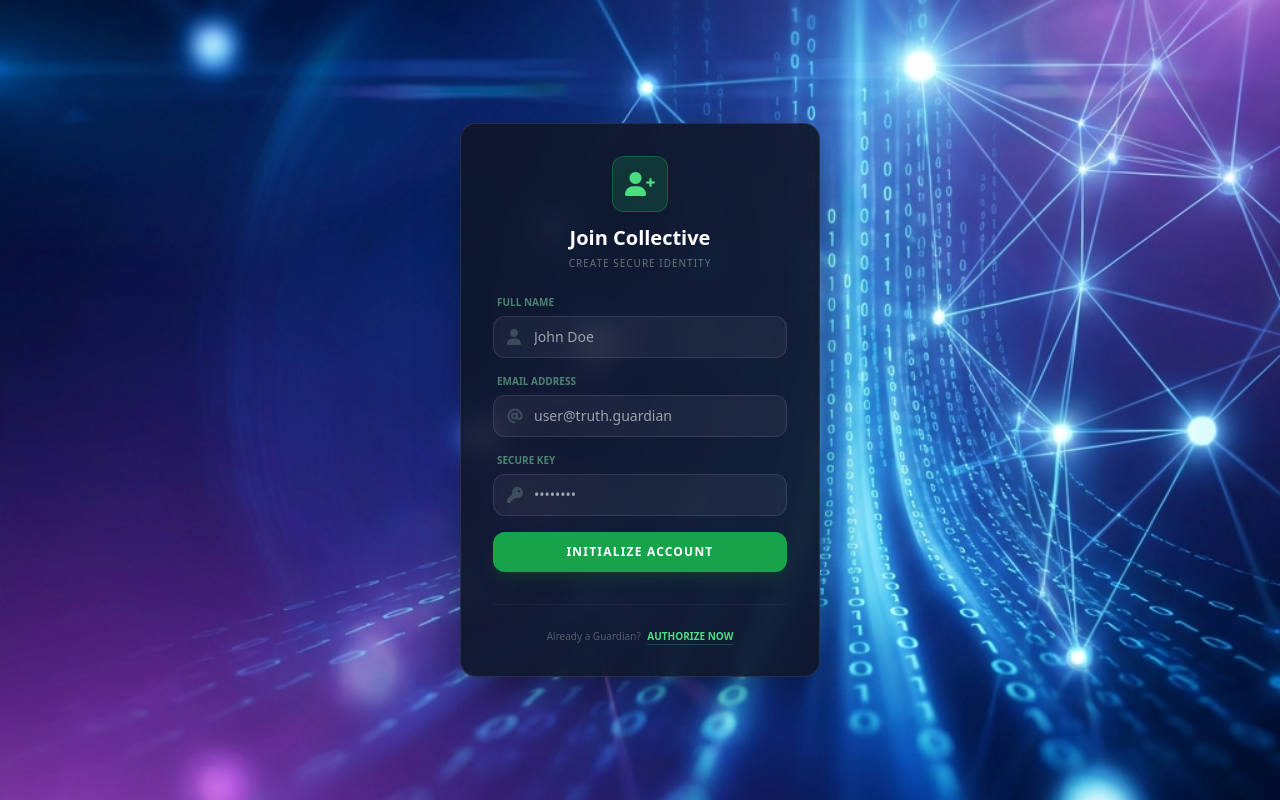
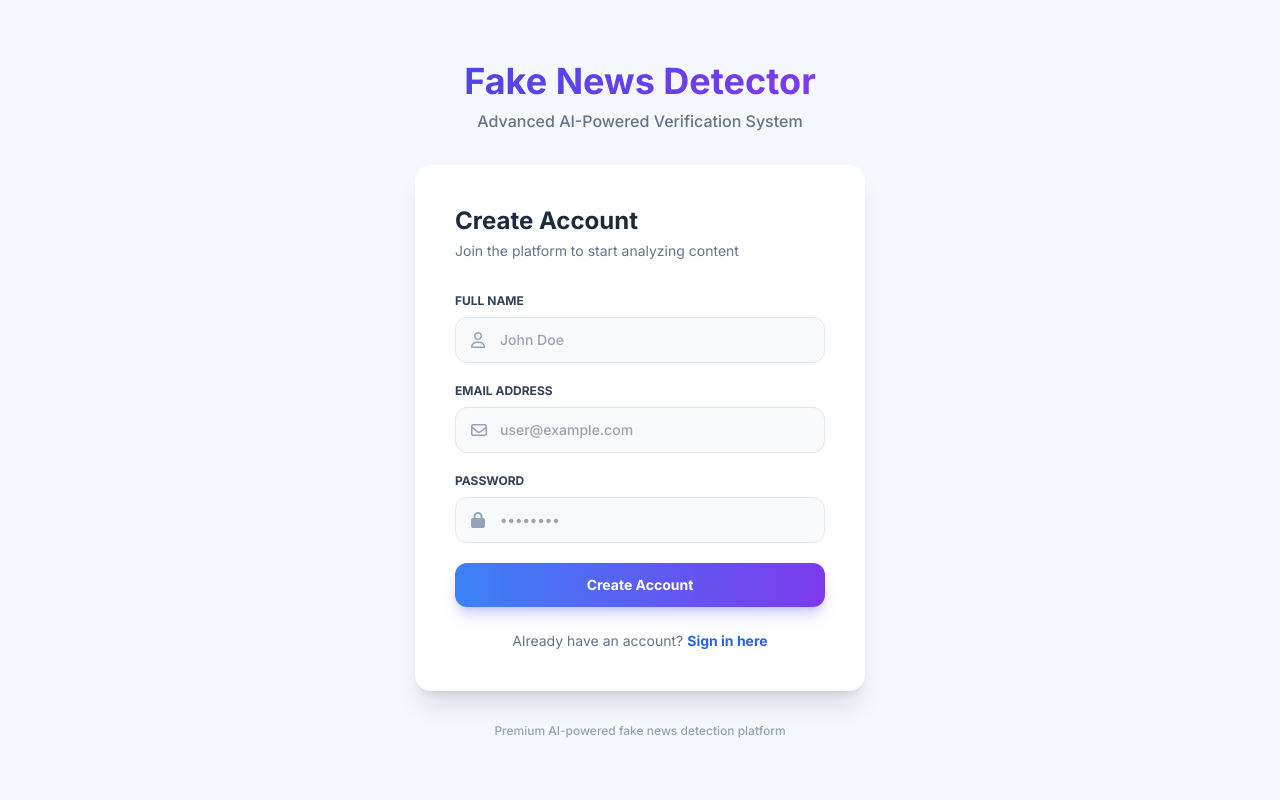
Before and after one commit to Thenuja1907/fake-news-detector, a Flask app: page /register in a window 1280 px wide. Run offline with Flask 3, Linux system fonts and the light colour scheme; some libraries are stand-ins or nearby versions.

Commit message:
Implement user authentication with new login and registration pages, mock data, and backend routes.

```diff
--- a/backend/app/templates/register.html
+++ b/backend/app/templates/register.html
@@ -4,54 +4,50 @@
 <head>
     <meta charset="UTF-8">
     <meta name="viewport" content="width=device-width, initial-scale=1.0">
-    <title>Register | Truth Guardian</title>
+    <title>Fake News Detector | Register</title>
     <script src="https://cdn.tailwindcss.com"></script>
-    <link rel="stylesheet" href="https://cdnjs.cloudflare.com/ajax/libs/font-awesome/6.0.0/css/all.min.css">
+    <link rel="stylesheet" href="https://cdnjs.cloudflare.com/ajax/libs/font-awesome/6.4.0/css/all.min.css">
+    <link href="https://fonts.googleapis.com/css2?family=Inter:wght@300;400;500;600;700&display=swap" rel="stylesheet">
     <style>
         body {
-            background: #0f172a url('/static/images/tech_bg.png') no-repeat center center fixed;
-            background-size: cover;
-            color: #f8fafc;
+            font-family: 'Inter', sans-serif;
         }
 
-        .glass-card {
-            background: rgba(15, 23, 42, 0.9);
-            backdrop-filter: blur(12px);
-            -webkit-backdrop-filter: blur(12px);
-            border: 1px solid rgba(255, 255, 255, 0.1);
-            box-shadow: 0 25px 50px -12px rgba(0, 0, 0, 0.5);
+        .gradient-text {
+            background: linear-gradient(90deg, #4f46e5, #7c3aed);
+            -webkit-background-clip: text;
+            background-clip: text;
+            -webkit-text-fill-color: transparent;
         }
 
-        .input-field {
-            background: rgba(255, 255, 255, 0.05);
-            border: 1px solid rgba(255, 255, 255, 0.1);
-            color: #ffffff;
-        }
-
-        .input-field:focus {
-            border-color: #10b981;
-            background: rgba(255, 255, 255, 0.1);
+        .btn-primary {
+            background: linear-gradient(90deg, #3b82f6, #7c3aed);
         }
     </style>
 </head>
 
-<body class="font-sans min-h-screen flex items-center justify-center p-4">
+<body class="bg-indigo-50/50 min-h-screen flex flex-col items-center justify-center p-4">
 
-    <div class="glass-card p-6 md:p-8 rounded-2xl w-full max-w-[360px]">
-        <div class="text-center mb-6">
-            <div
-                class="w-14 h-14 bg-green-600/20 text-green-400 rounded-xl flex items-center justify-center mx-auto mb-3 text-2xl border border-green-500/30">
-                <i class="fa-solid fa-user-plus"></i>
-            </div>
-            <h1 class="text-xl font-bold text-white">Join Collective</h1>
-            <p class="text-green-100/40 text-[10px] uppercase tracking-widest mt-1">Create Secure Identity</p>
+    <!-- Brand Header -->
+    <div class="text-center mb-8">
+        <h1 class="text-4xl font-bold gradient-text mb-2">Fake News Detector</h1>
+        <p class="text-slate-500 font-medium">Advanced AI-Powered Verification System</p>
+    </div>
+
+    <!-- Register Card -->
+    <div class="bg-white rounded-2xl shadow-xl w-full max-w-[450px] p-10 relative overflow-hidden">
+
+        <div class="mb-8">
+            <h2 class="text-2xl font-bold text-slate-800">Create Account</h2>
+            <p class="text-slate-500 text-sm mt-1">Join the platform to start analyzing content</p>
         </div>
 
+        <!-- Flash Messages -->
         {% with messages = get_flashed_messages(with_categories=true) %}
         {% if messages %}
         {% for category, message in messages %}
         <div
-            class="mb-4 p-2.5 rounded-lg text-[11px] font-bold flex items-center gap-2 {{ 'bg-red-500/20 text-red-300' if category == 'error' else 'bg-green-500/20 text-green-300' }}">
+            class="mb-6 p-3 rounded-lg text-xs font-bold flex items-center gap-2 {{ 'bg-red-50 text-red-600' if category == 'error' else 'bg-green-50 text-green-600' }}">
             <i class="fa-solid {{ 'fa-circle-exclamation' if category == 'error' else 'fa-circle-check' }}"></i>
             {{ message }}
         </div>
@@ -59,57 +55,54 @@
         {% endif %}
         {% endwith %}
 
-        <form action="/register" method="POST" class="space-y-4">
+        <form action="/register" method="POST" class="space-y-5">
             <div>
-                <label class="block text-[10px] font-black text-green-300/50 uppercase mb-1.5 ml-1">Full Name</label>
-                <div class="relative group">
-                    <i
-                        class="fa-solid fa-user absolute left-3.5 top-1/2 -translate-y-1/2 text-green-200/20 group-focus-within:text-green-400 transition-colors"></i>
+                <label class="block text-xs font-bold text-slate-700 uppercase mb-2">Full Name</label>
+                <div class="relative">
+                    <i class="fa-regular fa-user absolute left-4 top-1/2 -translate-y-1/2 text-slate-400"></i>
                     <input type="text" name="username"
-                        class="input-field w-full pl-10 p-2.5 rounded-xl text-sm focus:outline-none focus:ring-1 focus:ring-green-500/50"
+                        class="w-full bg-slate-50 border border-slate-200 rounded-xl py-3 pl-11 pr-4 text-sm font-medium focus:ring-2 focus:ring-indigo-500 focus:border-indigo-500 outline-none transition-all"
                         placeholder="John Doe" required>
                 </div>
             </div>
 
             <div>
-                <label class="block text-[10px] font-black text-green-300/50 uppercase mb-1.5 ml-1">Email
-                    Address</label>
-                <div class="relative group">
-                    <i
-                        class="fa-solid fa-at absolute left-3.5 top-1/2 -translate-y-1/2 text-green-200/20 group-focus-within:text-green-400 transition-colors"></i>
+                <label class="block text-xs font-bold text-slate-700 uppercase mb-2">Email Address</label>
+                <div class="relative">
+                    <i class="fa-regular fa-envelope absolute left-4 top-1/2 -translate-y-1/2 text-slate-400"></i>
                     <input type="email" name="email"
-                        class="input-field w-full pl-10 p-2.5 rounded-xl text-sm focus:outline-none focus:ring-1 focus:ring-green-500/50"
-                        placeholder="user@truth.guardian" required>
+                        class="w-full bg-slate-50 border border-slate-200 rounded-xl py-3 pl-11 pr-4 text-sm font-medium focus:ring-2 focus:ring-indigo-500 focus:border-indigo-500 outline-none transition-all"
+                        placeholder="user@example.com" required>
                 </div>
             </div>
 
             <div>
-                <label class="block text-[10px] font-black text-green-300/50 uppercase mb-1.5 ml-1">Secure Key</label>
-                <div class="relative group">
-                    <i
-                        class="fa-solid fa-key absolute left-3.5 top-1/2 -translate-y-1/2 text-green-200/20 group-focus-within:text-green-400 transition-colors"></i>
+                <label class="block text-xs font-bold text-slate-700 uppercase mb-2">Password</label>
+                <div class="relative">
+                    <i class="fa-solid fa-lock absolute left-4 top-1/2 -translate-y-1/2 text-slate-400"></i>
                     <input type="password" name="password"
-                        class="input-field w-full pl-10 p-2.5 rounded-xl text-sm focus:outline-none focus:ring-1 focus:ring-green-500/50"
+                        class="w-full bg-slate-50 border border-slate-200 rounded-xl py-3 pl-11 pr-4 text-sm font-medium focus:ring-2 focus:ring-indigo-500 focus:border-indigo-500 outline-none transition-all"
                         placeholder="••••••••" required>
                 </div>
             </div>
 
             <button type="submit"
-                class="w-full bg-green-600 hover:bg-green-500 text-white font-bold py-3 rounded-xl text-xs uppercase tracking-widest transition-all shadow-lg shadow-green-900/40 active:scale-[0.97]">
-                Initialize Account
+                class="btn-primary w-full text-white py-3 rounded-xl font-bold text-sm shadow-lg shadow-indigo-500/30 hover:shadow-xl hover:shadow-indigo-500/40 transition-all active:scale-[0.98]">
+                Create Account
             </button>
         </form>
 
-        <div class="mt-8 pt-6 border-t border-white/5 text-center">
-            <p class="text-green-100/30 text-[10px] font-medium">
-                Already a Guardian?
-                <a href="/login"
-                    class="text-green-400 font-bold hover:text-green-300 ml-1 uppercase underline decoration-green-500/30 underline-offset-4">Authorize
-                    Now</a>
+        <div class="mt-6 text-center">
+            <p class="text-sm text-slate-500">
+                Already have an account?
+                <a href="/login" class="text-blue-600 font-bold hover:text-blue-700 transition">Sign in here</a>
             </p>
         </div>
     </div>
 
+    <!-- Footer -->
+    <p class="text-slate-400 text-xs font-medium mt-8">Premium AI-powered fake news detection platform</p>
+
 </body>
 
 </html>
--- a/backend/routes.py
+++ b/backend/routes.py
@@ -182,13 +182,15 @@ def perform_forensic_check(text):
     citations = [
         'according to', 'stated in', 'documented', 'official reports',
         'sourced by', 'research shows', 'study published in', 'study shows',
-        'experts say', 'scientists found', 'data indicates', 'confirmed by'
+        'experts say', 'scientists found', 'data indicates', 'confirmed by',
+        'world health organization', 'who confirmed', 'cdc reports', 'fda approved',
+        'peer-reviewed', 'clinical trials', 'medical journal', 'health ministry'
     ]
     has_citation = any(c in text_lower for c in citations)
     if not has_citation:
-        bias_score += 0.2
+        bias_score += 0.15  # Reduced penalty
     else:
-        bias_score -= 0.15 # Real news usually has these
+        bias_score -= 0.20  # Stronger reward for authoritative sources
 
     return max(min(bias_score, 1.0), 0.0)
 
@@ -208,7 +210,7 @@ def login():
         identity = request.form.get('identity')
         password = request.form.get('password')
 
-        # Check both email and username
+        # Strict Authentication: Only existing users allowed
         user_data = user_collection.find_one({
             '$or': [
                 {'email': identity},
@@ -216,43 +218,38 @@ def login():
             ]
         })
 
-        if user_data:
-            # Verify existing user's password
-            if not check_password_hash(user_data['password'], password):
-                flash('Security Breach: Unauthorized password signature detected.', 'error')
-                return redirect(url_for('main.login'))
-        else:
-            # Auto-provision a new account for the first-time demo user
-            new_user = {
-                'username': identity.split('@')[0],
-                'email': identity if '@' in identity else f"{identity}@demo.guardian",
-                'password': generate_password_hash(password), # Lock provided pass as standard
-                'created_at': datetime.datetime.now()
-            }
-            user_collection.insert_one(new_user)
-            user_data = new_user
-
         if not user_data:
-            flash('Login failed. Intelligence reports indicate an invalid identity.', 'error')
+            flash('Access Denied: No account found with these credentials. Please register first.', 'error')
             return redirect(url_for('main.login'))
 
-        # Track "hit" for user management
+        # Verify password
+        if not check_password_hash(user_data['password'], password):
+            flash('Authentication Failed: Invalid password.', 'error')
+            return redirect(url_for('main.login'))
+
+        # Update last login timestamp
         user_collection.update_one(
             {"email": user_data['email']},
             {"$set": {"last_login": datetime.datetime.now(), "status": "Active"}}
         )
 
+        # Create user session
         user = User(user_data)
         login_user(user)
         flash(f'Welcome back, {user.username}!', 'success')
 
         # Role-Based Redirect
+        has_analysis = analysis_collection.count_documents({"user_email": user.email}) > 0
+
         if user.email == 'manivannanthenuja@gmail.com' or user.username == 'manivannanthenuja':
             return redirect(url_for('main.admin'))
+        elif has_analysis:
+            return redirect(url_for('main.analysis_detail'))
         else:
-            return redirect(url_for('main.analysis_detail'))
+            return redirect(url_for('main.dashboard'))
 
     return render_template('login.html')
+
 
 @main.route('/register', methods=['GET', 'POST'])
 def register():
@@ -513,11 +510,11 @@ def analyze():
         result['classification'] = "Insufficient Data"
         result['credibility_score'] = 50.0
         result['explanation'] = "Analysis Inconclusive. The input text is too short for a reliable forensic scan."
-    elif 0.47 <= final_bias_index <= 0.53: # Standardized mixed signals range
+    elif 0.48 <= final_bias_index <= 0.52:  # Narrowed range for mixed signals
         result['classification'] = "Insufficient Data"
         result['credibility_score'] = round((1 - final_bias_index) * 100, 1)
         result['explanation'] = "Mixed Signals Detected. The system found both credible and suspicious markers."
-    elif final_bias_index > 0.46: # Aggressive detection (Anything above 46% bias is suspicious)
+    elif final_bias_index > 0.47:  # Adjusted threshold
         result['classification'] = "Fake News"
         result['credibility_score'] = round((1 - final_bias_index) * 100, 1)
     else:
```
Also changed, not shown: backend/app/templates/login.html (+10 -3 lines), backend/mock_analyses.json (+42 -0 lines), backend/mock_users.json (+20 -23 lines).
